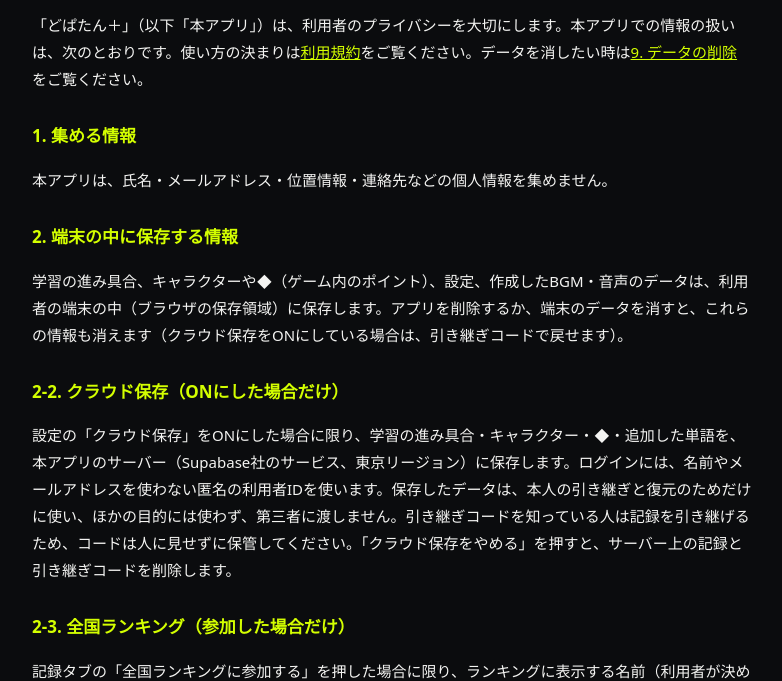
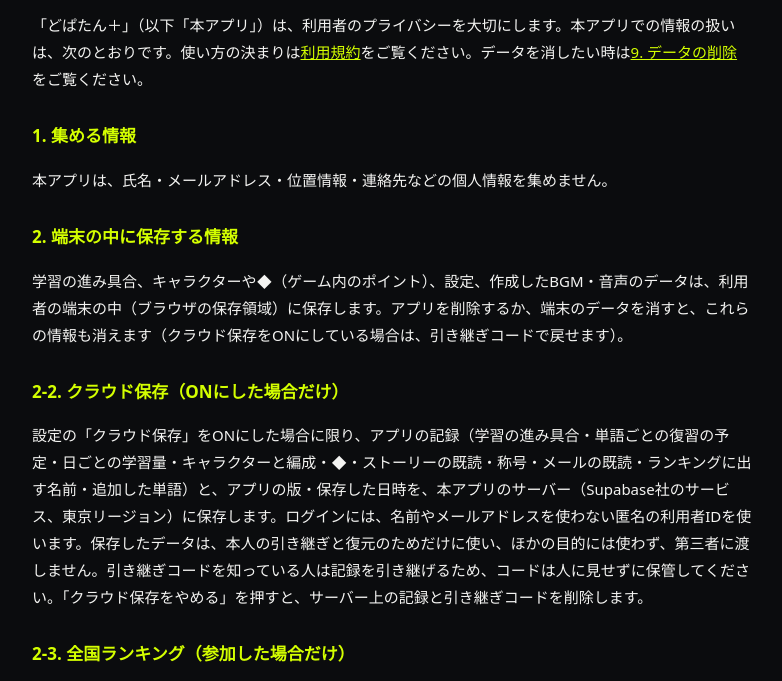
Before and after one commit to room25-lang/room25-lang.github.io, a plain HTML site: page privacy.html in a window 1280 px wide. Shown: the part 127-808 px from the top of the page, without its empty margins (248-1030 px from the left). Drawn offline with Linux system fonts and the light colour scheme.

Commit message:
プライバシーポリシー：クラウド保存で送る中身を、実際に送っているものに合わせて書く（問題箱 #30）
Co-Authored-By: Claude Opus 5.5 <noreply@anthropic.com>
Claude-Session: https://claude.ai/code/session_01BhBKDBmjErcH3bqV5SJkzz

```diff
--- a/privacy.html
+++ b/privacy.html
@@ -16,7 +16,7 @@ a{color:#d4ff00}small{color:#a9b0b8}
 <h2>2. 端末の中に保存する情報</h2>
 <p>学習の進み具合、キャラクターや◆（ゲーム内のポイント）、設定、作成したBGM・音声のデータは、利用者の端末の中（ブラウザの保存領域）に保存します。アプリを削除するか、端末のデータを消すと、これらの情報も消えます（クラウド保存をONにしている場合は、引き継ぎコードで戻せます）。</p>
 <h2>2-2. クラウド保存（ONにした場合だけ）</h2>
-<p>設定の「クラウド保存」をONにした場合に限り、学習の進み具合・キャラクター・◆・追加した単語を、本アプリのサーバー（Supabase社のサービス、東京リージョン）に保存します。ログインには、名前やメールアドレスを使わない匿名の利用者IDを使います。保存したデータは、本人の引き継ぎと復元のためだけに使い、ほかの目的には使わず、第三者に渡しません。引き継ぎコードを知っている人は記録を引き継げるため、コードは人に見せずに保管してください。「クラウド保存をやめる」を押すと、サーバー上の記録と引き継ぎコードを削除します。</p>
+<p>設定の「クラウド保存」をONにした場合に限り、アプリの記録（学習の進み具合・単語ごとの復習の予定・日ごとの学習量・キャラクターと編成・◆・ストーリーの既読・称号・メールの既読・ランキングに出す名前・追加した単語）と、アプリの版・保存した日時を、本アプリのサーバー（Supabase社のサービス、東京リージョン）に保存します。ログインには、名前やメールアドレスを使わない匿名の利用者IDを使います。保存したデータは、本人の引き継ぎと復元のためだけに使い、ほかの目的には使わず、第三者に渡しません。引き継ぎコードを知っている人は記録を引き継げるため、コードは人に見せずに保管してください。「クラウド保存をやめる」を押すと、サーバー上の記録と引き継ぎコードを削除します。</p>
 <h2>2-3. 全国ランキング（参加した場合だけ）</h2>
 <p>記録タブの「全国ランキングに参加する」を押した場合に限り、ランキングに表示する名前（利用者が決めたもの）と累計ポイントを、クラウド保存と同じサーバーに送ります。この2つは、ランキングとしてほかの利用者にも表示されます。本名や、個人が分かる名前は使わないでください。「参加をやめる」を押すと削除します。人を傷つける言葉やURLなど、使えない言葉が入った名前は登録できません。不適切な名前は、知らせを受けて開発者が確認し、ランキングから削除することがあります。</p>
 <h2>3. 購入について</h2>
```
